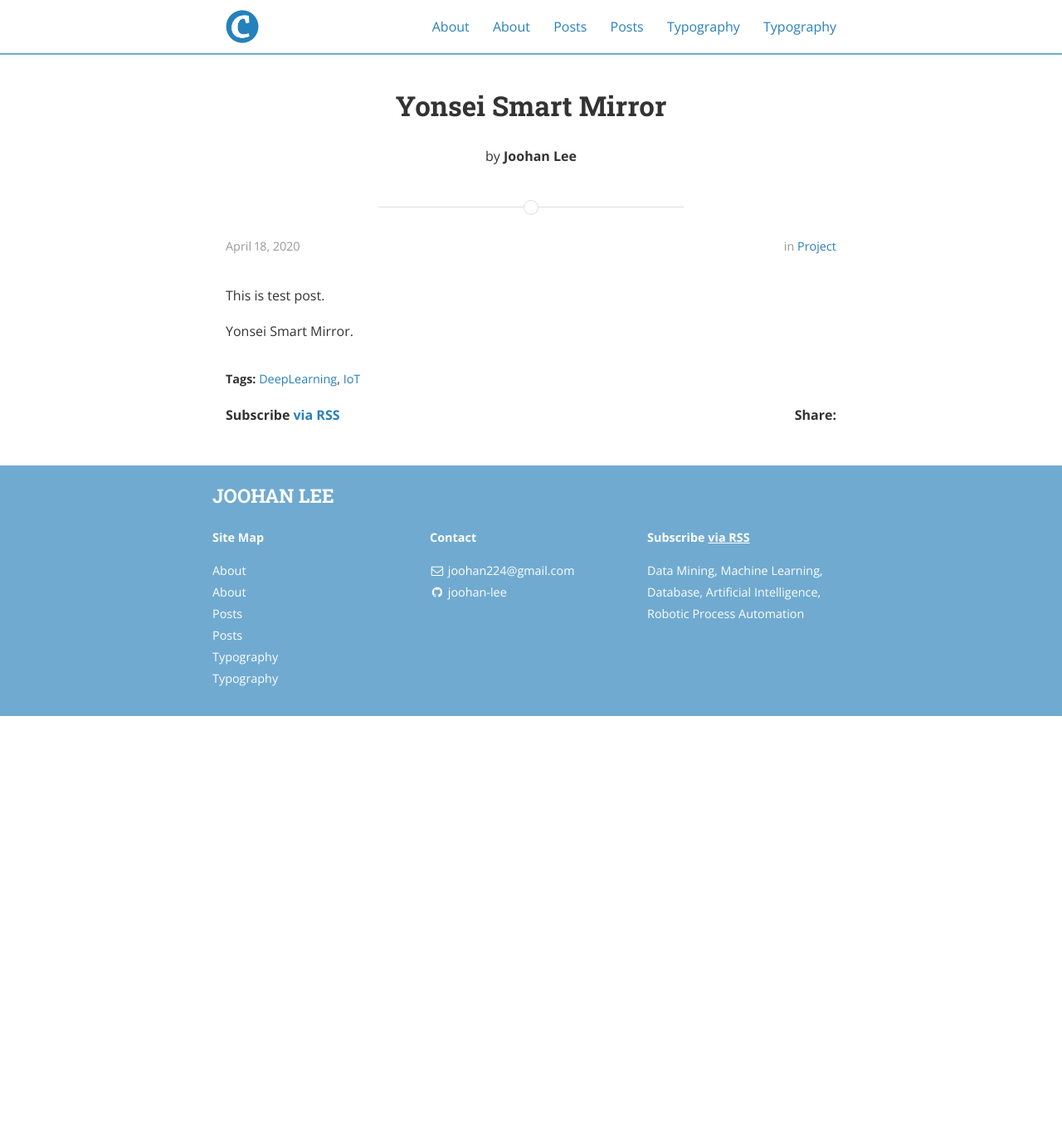
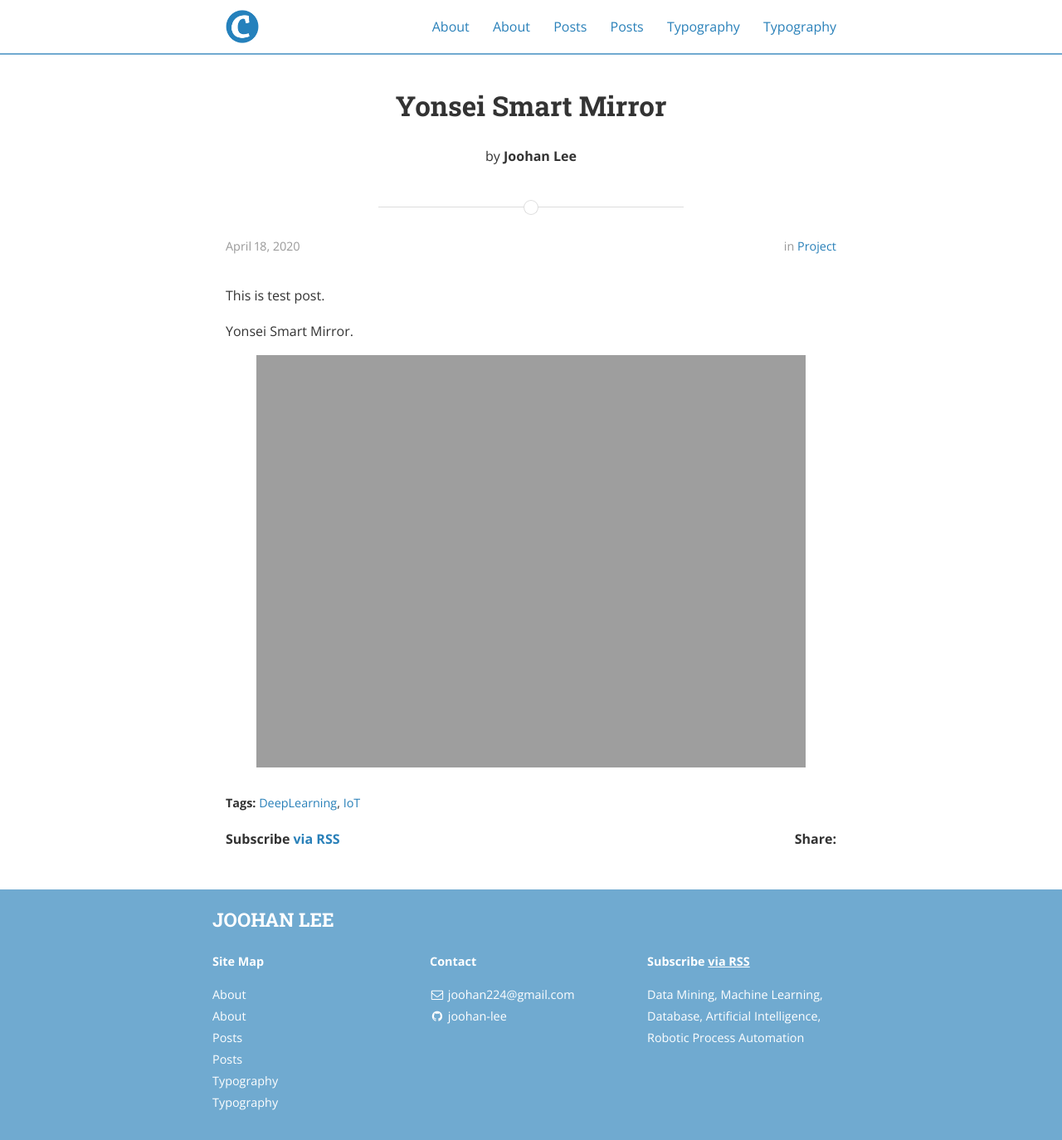
Before and after one commit to joohan-lee/joohan-lee.github.io, a Jekyll site: the page built from _posts/2020-05-18-smartmirror.md, in a window 1280 px wide and 1374 px high. Shown: the whole window at 83% size. Built offline with Jekyll 4.4.1, drawn with Linux system fonts in a browser that asks for light colours; nearby versions of some CDN libraries.

Commit message:
Update 2020-05-18-smartmirror.md
img

```diff
--- a/_posts/2020-05-18-smartmirror.md
+++ b/_posts/2020-05-18-smartmirror.md
@@ -12,3 +12,7 @@ This is test post.
 
 
 Yonsei Smart Mirror.
+
+<a href="//joohan-lee.github.io/Yonsei-Smart-Mirror/mirrortest1.jpg" data-lightbox="falcon9-large" data-title="Check out the Falcon 9 from SpaceX">
+  <img src="//joohan-lee.github.io/Yonsei-Smart-Mirror/mirrortest1.jpg" title="Check out the Falcon 9 from SpaceX">
+</a>
```
